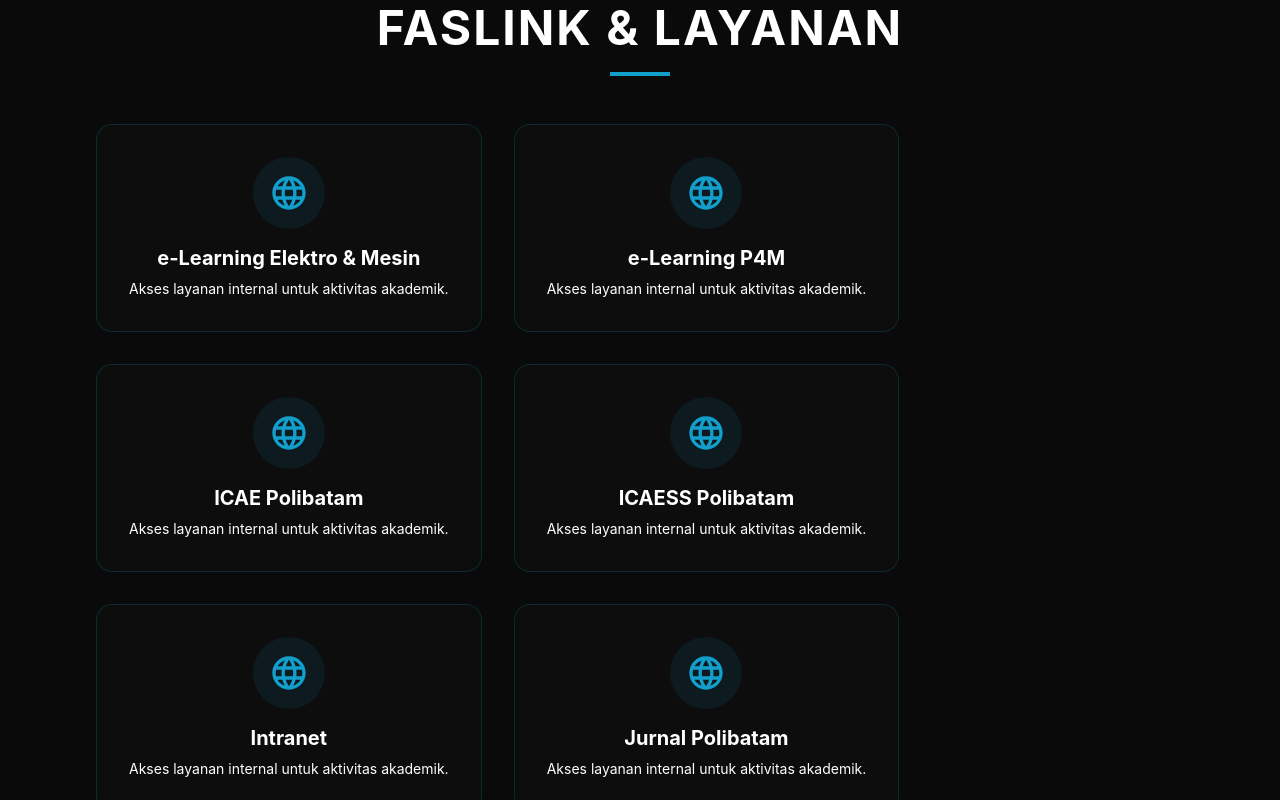
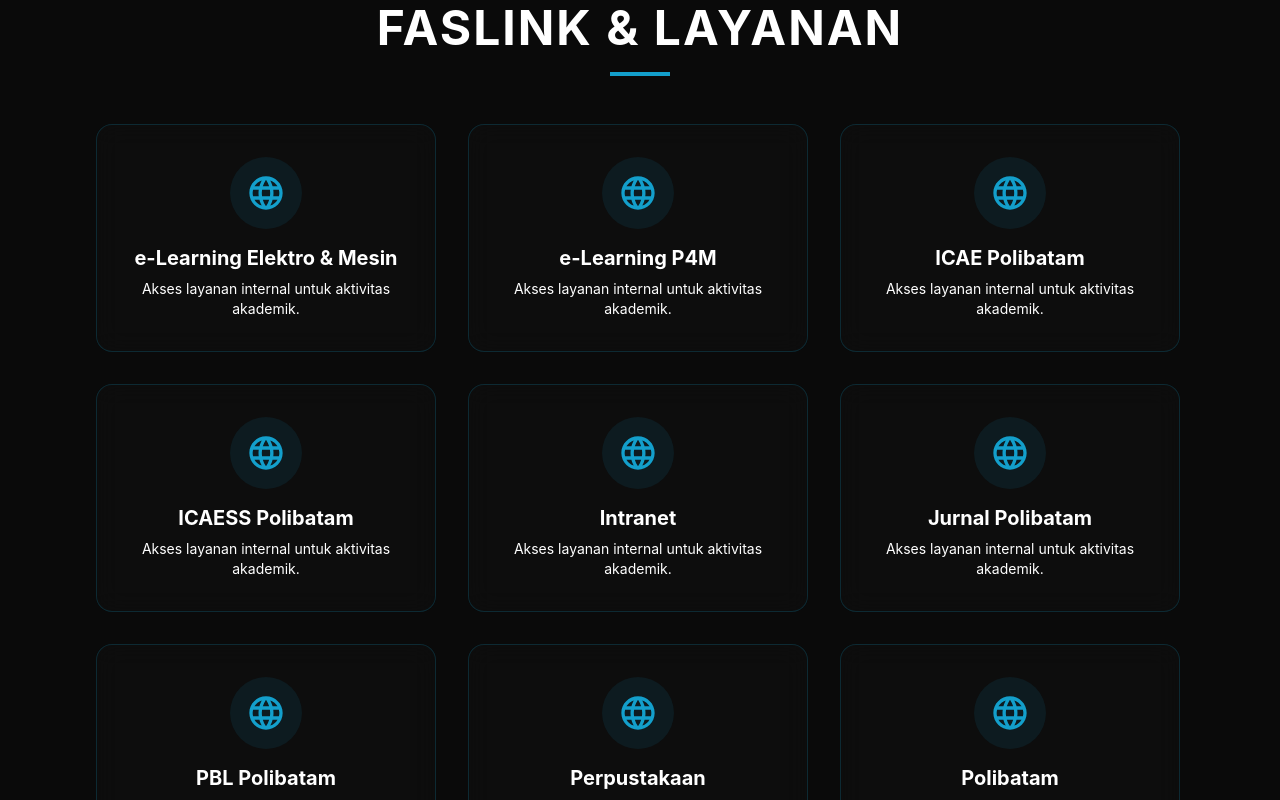
Before and after one commit to smooth0perat0re/upatik-web-profile, a React (Vite) app: page / in a window 1280 px wide. Shown: the part 1680-2480 px from the top of the page. Built offline with nearby package versions, Linux system fonts and the light colour scheme.

Commit message:
style: force 3 columns in services and strict centering

```diff
--- a/src/components/ServicesSection.jsx
+++ b/src/components/ServicesSection.jsx
@@ -15,12 +15,13 @@
 export default function ServicesSection() {
   return (
     <Section id="services" title="Faslink & Layanan" isDark={true}>
-      <Grid container spacing={4} justifyContent="center" sx={{ px: { xs: 2, md: 4 } }}>
+      <Grid container spacing={4} justifyContent="center" alignItems="center" sx={{ px: { xs: 2, md: 4 } }}>
         {services.map((service, index) => (
-          <Grid item xs={12} sm={6} md={4} lg={4} key={index} sx={{ display: 'flex' }}>
+          <Grid item xs={12} sm={4} md={4} lg={4} key={index} sx={{ display: 'flex', justifyContent: 'center' }}>
             <Box
               sx={{
                 width: '100%',
+                maxWidth: 340,
                 bgcolor: 'rgba(18, 18, 18, 0.4)',
                 backdropFilter: 'blur(12px)',
                 border: '1px solid rgba(19, 159, 203, 0.2)',
```
